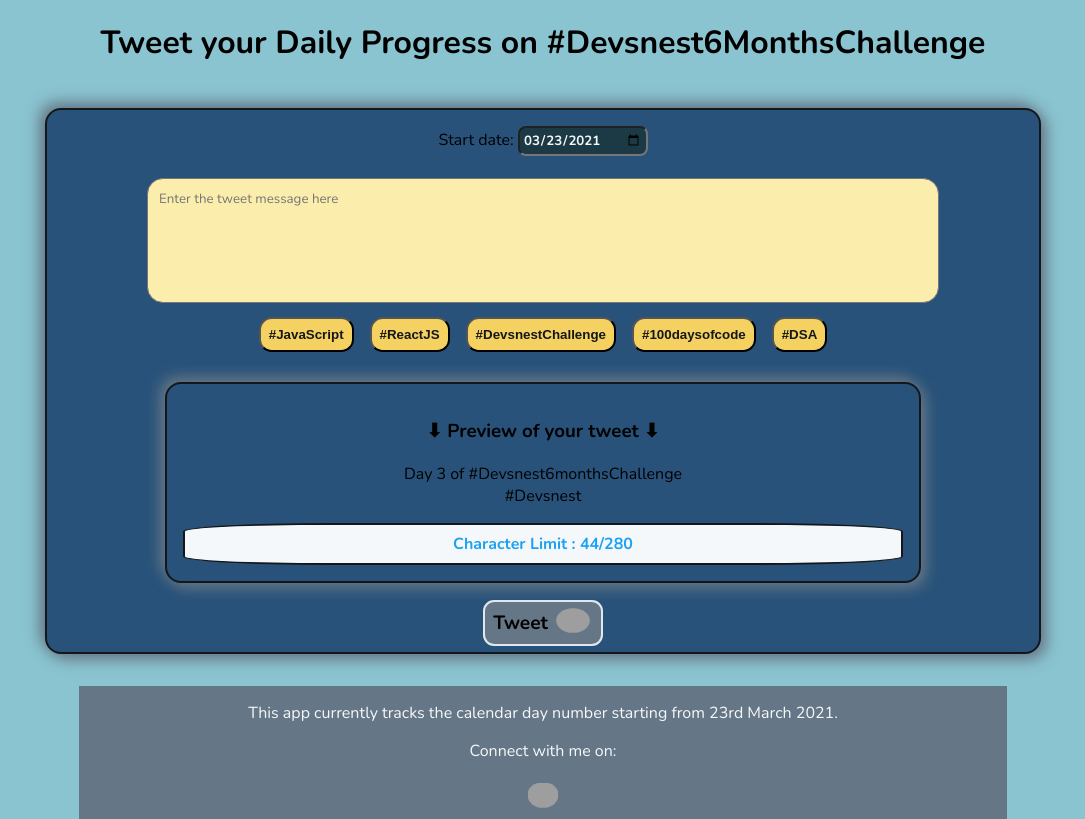
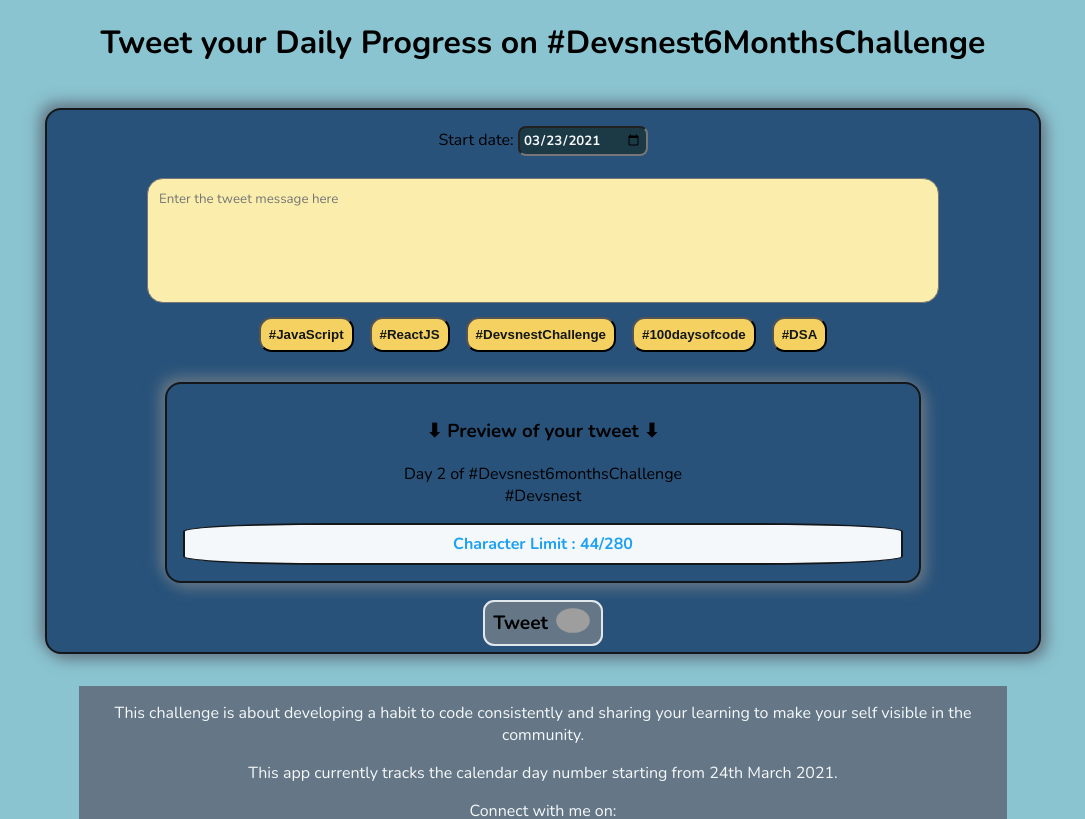
Before and after one commit to signifershrey/DevsnestChallenge, a React (Create React App) app: page / in a window 1280 px wide. Shown: the top 819 px of the page, without its empty margins (97-1182 px from the left). Built offline with nearby package versions, Linux system fonts and the light colour scheme; grey boxes are pictures that could not be loaded.

Commit message:
update- footer

```diff
--- a/src/App.js
+++ b/src/App.js
@@ -4,7 +4,7 @@ import React from 'react';
 
 
 //Starting form 23th March 2021
-let startDate = new Date("2021-3-23");
+let startDate = new Date("2021-3-24");
 let todayDate = new Date();
 
 let diffInDays = Math.ceil((todayDate.getTime() - startDate.getTime()) / (1000 * 3600 * 24));
@@ -112,8 +112,9 @@ function App() {
         <br />
       </div>
       <footer>
-        <p>This app currently tracks the calendar day number starting from 23rd March 2021.</p>
 
+        <p>This challenge is about developing a habit to code consistently and sharing your learning to make your self visible in the community.</p>
+         <p>This app currently tracks the calendar day number starting from 24th March 2021.</p>
         <p>
         <span>
 
```
